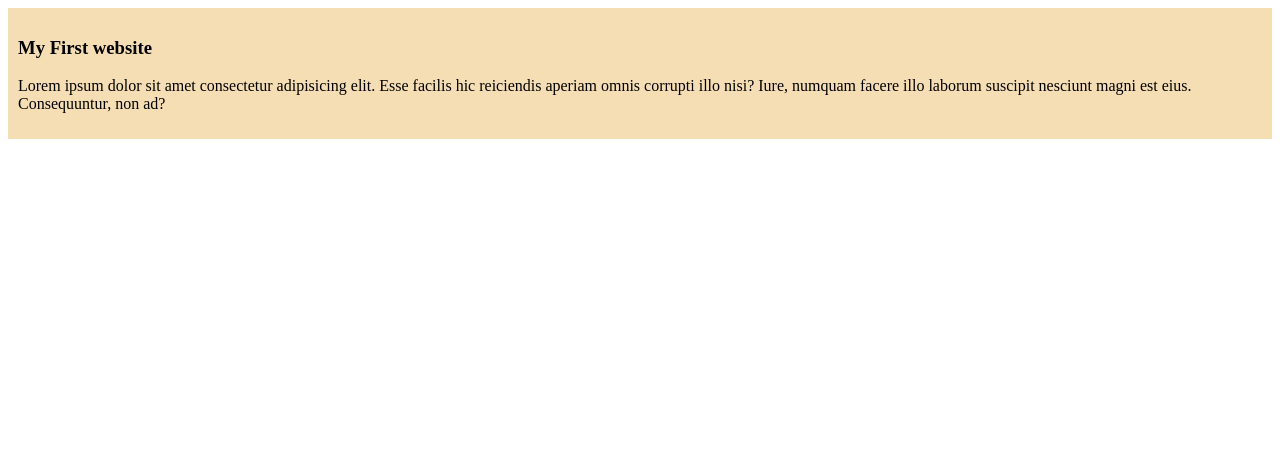
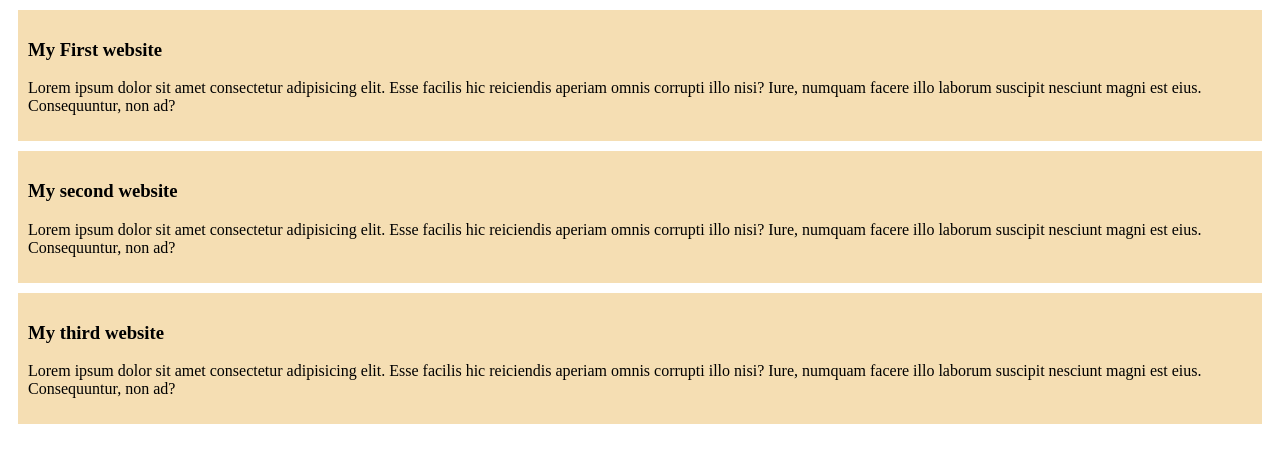
Before and after one commit to gitbynaymus/my-simple-website, a plain HTML site: page index.html in a window 1280 px wide. Drawn offline with Linux system fonts and the light colour scheme.

Commit message:
added the second and third blog

```diff
--- a/index.html
+++ b/index.html
@@ -11,5 +11,13 @@
         <h3>My First website</h3>
         <p>Lorem ipsum dolor sit amet consectetur adipisicing elit. Esse facilis hic reiciendis aperiam omnis corrupti illo nisi? Iure, numquam facere illo laborum suscipit nesciunt magni est eius. Consequuntur, non ad?</p>
     </div>
+    <div>
+        <h3>My second website</h3>
+        <p>Lorem ipsum dolor sit amet consectetur adipisicing elit. Esse facilis hic reiciendis aperiam omnis corrupti illo nisi? Iure, numquam facere illo laborum suscipit nesciunt magni est eius. Consequuntur, non ad?</p>
+    </div>
+    <div>
+        <h3>My third website</h3>
+        <p>Lorem ipsum dolor sit amet consectetur adipisicing elit. Esse facilis hic reiciendis aperiam omnis corrupti illo nisi? Iure, numquam facere illo laborum suscipit nesciunt magni est eius. Consequuntur, non ad?</p>
+    </div>
 </body>
 </html>
--- a/styles/blog.css
+++ b/styles/blog.css
@@ -1,4 +1,5 @@
 div{
     background-color: wheat;
     padding: 10px;
+    margin: 10px;
 }
```
